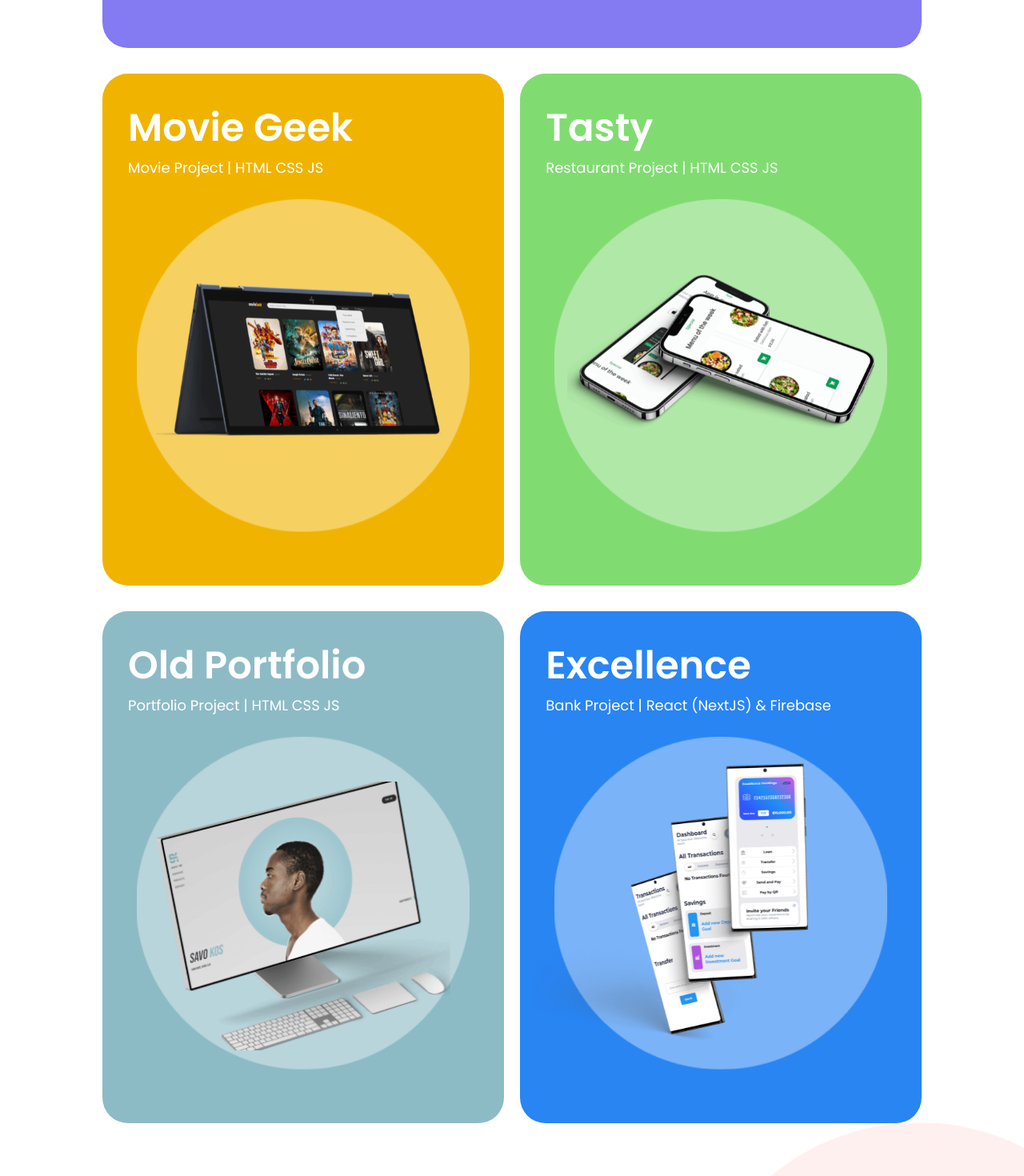
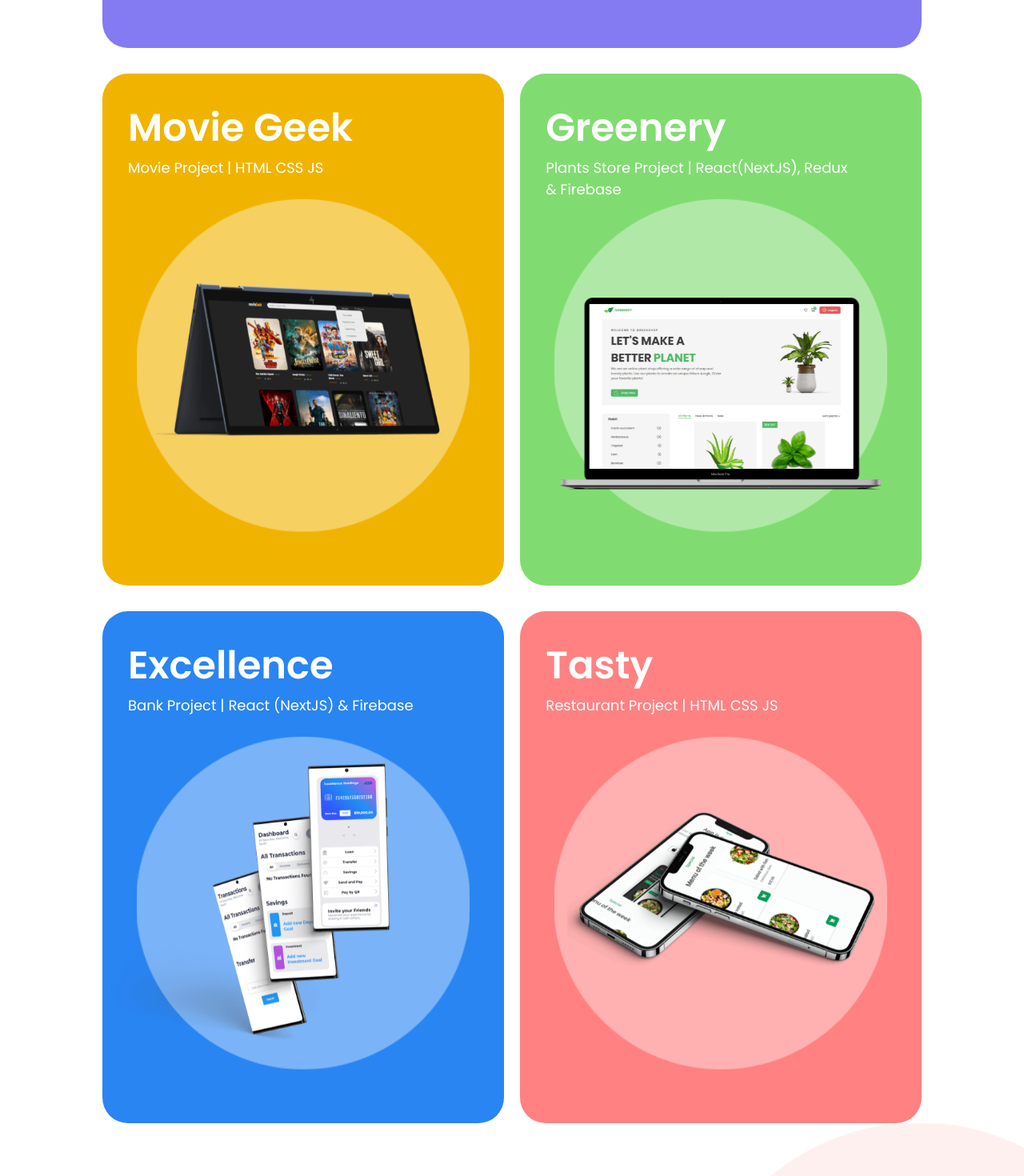
Before and after one commit to SavoKos/portfolio, a Next.js app: page / in a window 1280 px wide. Shown: the part 2640-4110 px from the top of the page at 80% size. Built offline with nearby package versions, Linux system fonts and the light colour scheme.

Commit message:
Added Greenery project

```diff
--- a/components/Home/Showcase.jsx
+++ b/components/Home/Showcase.jsx
@@ -83,8 +83,8 @@ function Showcase() {
             </S.Card>
           </Link>
 
-          <Link href='https://tasty.savokos.com'>
-            <S.Card className='tasty'>
+          <Link href='https://greenery.savokos.com'>
+            <S.Card className='greenery'>
               <S.Circle>
                 <Image
                   layout='fill'
@@ -93,58 +93,24 @@ function Showcase() {
                   className='circle'
                 />
               </S.Circle>
-              <S.Mockup className='tasty'>
+              <S.Mockup className='greenery'>
                 <Image
                   data-aos='fade-up'
-                  data-aos-delay='600'
-                  alt='Tasty Restaurant project made by Savo Kos using JavaScript, HTML and CSS'
+                  data-aos-delay='300'
+                  alt='Project made by Savo Kos using React(NextJS), Redux & Firebase'
                   layout='fill'
                   objectFit='cover'
-                  src='/tasty.png'
+                  src='/greenery.png'
                   className='circle'
                 />
               </S.Mockup>
 
               <S.Top>
                 <S.Details>
-                  <h3 data-aos='fade-up' data-aos-delay='400'>
-                    Tasty
-                  </h3>
-                  <p data-aos='fade-up' data-aos-delay='400'>
-                    Restaurant Project | HTML CSS JS
+                  <h3 data-aos='fade-up'>Greenery</h3>
+                  <p data-aos='fade-up'>
+                    Plants Store Project | React(NextJS), Redux & Firebase
                   </p>
-                </S.Details>
-                <Icon type='iov-arrow-right' />
-              </S.Top>
-            </S.Card>
-          </Link>
-
-          <Link href='https://oldportfolio.savokos.com'>
-            <S.Card className='old-portfolio'>
-              <S.Circle>
-                <Image
-                  layout='fill'
-                  objectFit='cover'
-                  src='/circle.png'
-                  className='circle'
-                />
-              </S.Circle>
-              <S.Mockup className='old-portfolio'>
-                <Image
-                  data-aos='fade-up'
-                  data-aos-delay='300'
-                  alt='Project made by Savo Kos using JavaScript, HTML and CSS'
-                  layout='fill'
-                  objectFit='cover'
-                  src='/old-portfolio.png'
-                  className='circle'
-                />
-              </S.Mockup>
-
-              <S.Top>
-                <S.Details>
-                  <h3 data-aos='fade-up'>Old Portfolio</h3>
-                  <p data-aos='fade-up'>Portfolio Project | HTML CSS JS</p>
                 </S.Details>
                 <Icon type='iov-arrow-right' />
               </S.Top>
@@ -180,6 +146,42 @@ function Showcase() {
                   </h3>
                   <p data-aos='fade-up' data-aos-delay='400'>
                     Bank Project | React (NextJS) & Firebase
+                  </p>
+                </S.Details>
+                <Icon type='iov-arrow-right' />
+              </S.Top>
+            </S.Card>
+          </Link>
+
+          <Link href='https://tasty.savokos.com'>
+            <S.Card className='tasty'>
+              <S.Circle>
+                <Image
+                  layout='fill'
+                  objectFit='cover'
+                  src='/circle.png'
+                  className='circle'
+                />
+              </S.Circle>
+              <S.Mockup className='tasty'>
+                <Image
+                  data-aos='fade-up'
+                  data-aos-delay='600'
+                  alt='Tasty Restaurant project made by Savo Kos using JavaScript, HTML and CSS'
+                  layout='fill'
+                  objectFit='cover'
+                  src='/tasty.png'
+                  className='circle'
+                />
+              </S.Mockup>
+
+              <S.Top>
+                <S.Details>
+                  <h3 data-aos='fade-up' data-aos-delay='400'>
+                    Tasty
+                  </h3>
+                  <p data-aos='fade-up' data-aos-delay='400'>
+                    Restaurant Project | HTML CSS JS
                   </p>
                 </S.Details>
                 <Icon type='iov-arrow-right' />
@@ -366,13 +368,13 @@ S.Mockup = styled.div`
     }
   }
 
-  &.old-portfolio {
+  &.greenery {
     width: 19rem;
-    height: 18rem;
+    height: 11rem;
 
     @media screen and (min-width: 500px) {
-      width: 23rem;
-      height: 21rem;
+      width: 25rem;
+      height: 15rem;
     }
   }
 
@@ -423,15 +425,15 @@ S.Card = styled.div`
   }
 
   &.tasty {
-    background-color: #80dc71;
+    background-color: #ff8181;
   }
 
   &.excellence {
     background-color: #2985f2;
   }
 
-  &.old-portfolio {
-    background-color: #8dbbc5;
+  &.greenery {
+    background-color: #80dc71;
   }
 `;
 
```
Also changed, not shown: components/Projects/Projects.jsx (+57 -53 lines), public/greenery.png (added), 1 other file (tests, documents, lock files or other folders).
